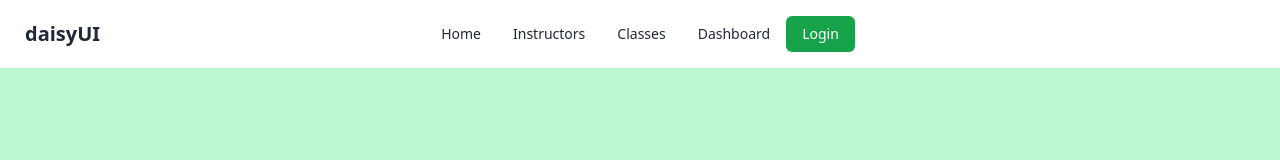
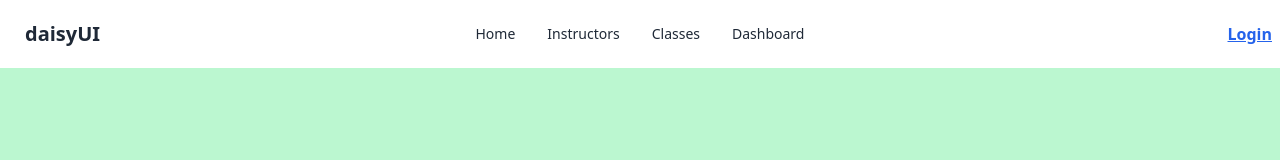
Before and after one commit to REFATBHUYAN/Rhythmic-Moves, a React (Vite) app: page /login in a window 1280 px wide. Shown: the top 160 px of the page. Built offline with nearby package versions, Linux system fonts and the light colour scheme; no server answers.

Commit message:
navber photo and user updated

```diff
--- a/src/Pages/Login & Register/Login.jsx
+++ b/src/Pages/Login & Register/Login.jsx
@@ -1,5 +1,5 @@
 import React, { useContext, useState } from "react";
-import { Link } from "react-router-dom";
+import { Link, useLocation, useNavigate } from "react-router-dom";
 // import { FaGoogle } from "react-icons/fa";
 import SocialLogin from "../../components/SocialLogin";
 import { FaEye, FaEyeSlash } from "react-icons/fa";
@@ -9,6 +9,10 @@ import { AuthContext } from "../../Provider/AuthProvider";
 const Login = () => {
   const [show, setShow] = useState(false);
   const { logIn } = useContext(AuthContext);
+  const navigate = useNavigate();
+  const location = useLocation();
+
+  const from = location.state?.from?.pathname || "/";
   const showPassword = () => {
     setShow(!show);
   };
@@ -22,12 +26,14 @@ const Login = () => {
   const onSubmit = (data) => {
     console.log(data);
     logIn(data.email, data.password)
-    .then(result => {
-      console.log(result.user);
-    })
-    .catch(error => {
-      console.log(error);
-    })
+      .then((result) => {
+        console.log(result.user);
+        navigate('/');
+        // navigate(from, { replace: true });
+      })
+      .catch((error) => {
+        console.log(error);
+      });
   };
   return (
     <section className="max-w-full mx-auto bg-green-200">
--- a/src/Pages/Shared/Navbar.jsx
+++ b/src/Pages/Shared/Navbar.jsx
@@ -1,8 +1,15 @@
-import React from "react";
-import { NavLink } from "react-router-dom";
+import React, { useContext } from "react";
+import { NavLink, useNavigate } from "react-router-dom";
+import { AuthContext } from "../../Provider/AuthProvider";
 
 const Navbar = () => {
-    const user = null;
+  const { user, logOut } = useContext(AuthContext);
+  const navigate = useNavigate();
+  const handleLogout = () =>{
+    logOut();
+    navigate('/login')
+
+  }
   const navOptions = (
     <>
       <li>
@@ -47,38 +54,6 @@ const Navbar = () => {
           Classes
         </NavLink>
       </li>
-      {/* {user && (
-        <li>
-          <NavLink
-            to={`/mytoys`}
-            className={({ isActive, isPending }) =>
-              isActive
-                ? "bg-green-600 text-white rounded-md"
-                : isPending
-                ? "pending"
-                : ""
-            }
-          >
-            My Toys
-          </NavLink>
-        </li>
-      )} */}
-      {/* {user && (
-        <li>
-          <NavLink
-            to={`/addtoy`}
-            className={({ isActive, isPending }) =>
-              isActive
-                ? "bg-green-600 text-white rounded-md"
-                : isPending
-                ? "pending"
-                : ""
-            }
-          >
-            Add A Toy
-          </NavLink>
-        </li>
-      )} */}
       <li>
         <NavLink
           to={`/blog`}
@@ -93,48 +68,15 @@ const Navbar = () => {
           Dashboard
         </NavLink>
       </li>
-      {user ? (
-        <li>
-          <NavLink
-            to={`/login`}
-            // onClick={handleLogout}
-            className={({ isActive, isPending }) =>
-              isActive
-                ? "bg-green-600 text-white rounded-md"
-                : isPending
-                ? "pending"
-                : ""
-            }
+      { user && <li>
+          <button
+            onClick={handleLogout}
           >
             LogOut
-          </NavLink>
+          </button>
         </li>
-      ) : (
-        <li>
-          <NavLink
-            to={`/login`}
-            className={({ isActive, isPending }) =>
-              isActive
-                ? "bg-green-600 text-white rounded-md"
-                : isPending
-                ? "pending"
-                : ""
-            }
-          >
-            Login
-          </NavLink>
-        </li>
-      )}
-      {/* {user && (
-        <>
-          <button
-            title={user?.displayName}
-            className="btn btn-ghost btn-circle avatar"
-          >
-            <img className="w-full rounded-full mr-4" src={user?.photoURL} />
-          </button>
-        </>
-      )} */}
+       }
+
     </>
   );
   return (
@@ -168,18 +110,36 @@ const Navbar = () => {
           <a className="btn btn-ghost normal-case text-xl">daisyUI</a>
         </div>
         <div className="navbar-center hidden lg:flex">
-          <ul className="menu menu-horizontal px-1">
-            {navOptions}
-          </ul>
+          <ul className="menu menu-horizontal px-1">{navOptions}</ul>
         </div>
         <div className="navbar-end">
-          {user && (
+          {user ? (
             <>
               <button
-                // title={user?.displayName}
+                title={user?.displayName}
                 className="btn btn-ghost btn-circle avatar"
               >
-                <img className="w-full rounded-full mr-4" src={user.photoURL ? user?.photoURL : 'https://i.ibb.co/zXbT9GV/image.png'} />
+                <img
+                  className="w-full rounded-full mr-4"
+                  src={user?.photoURL || "https://i.ibb.co/zXbT9GV/image.png"}
+                />
+              </button>
+            </>
+          ) : (
+            <>
+              <button>
+                <NavLink
+                  to={`/login`}
+                  className={({ isActive, isPending }) =>
+                    isActive
+                      ? "text-blue-600 font-bold underline"
+                      : isPending
+                      ? "pending"
+                      : ""
+                  }
+                >
+                  Login
+                </NavLink>
               </button>
             </>
           )}
```
